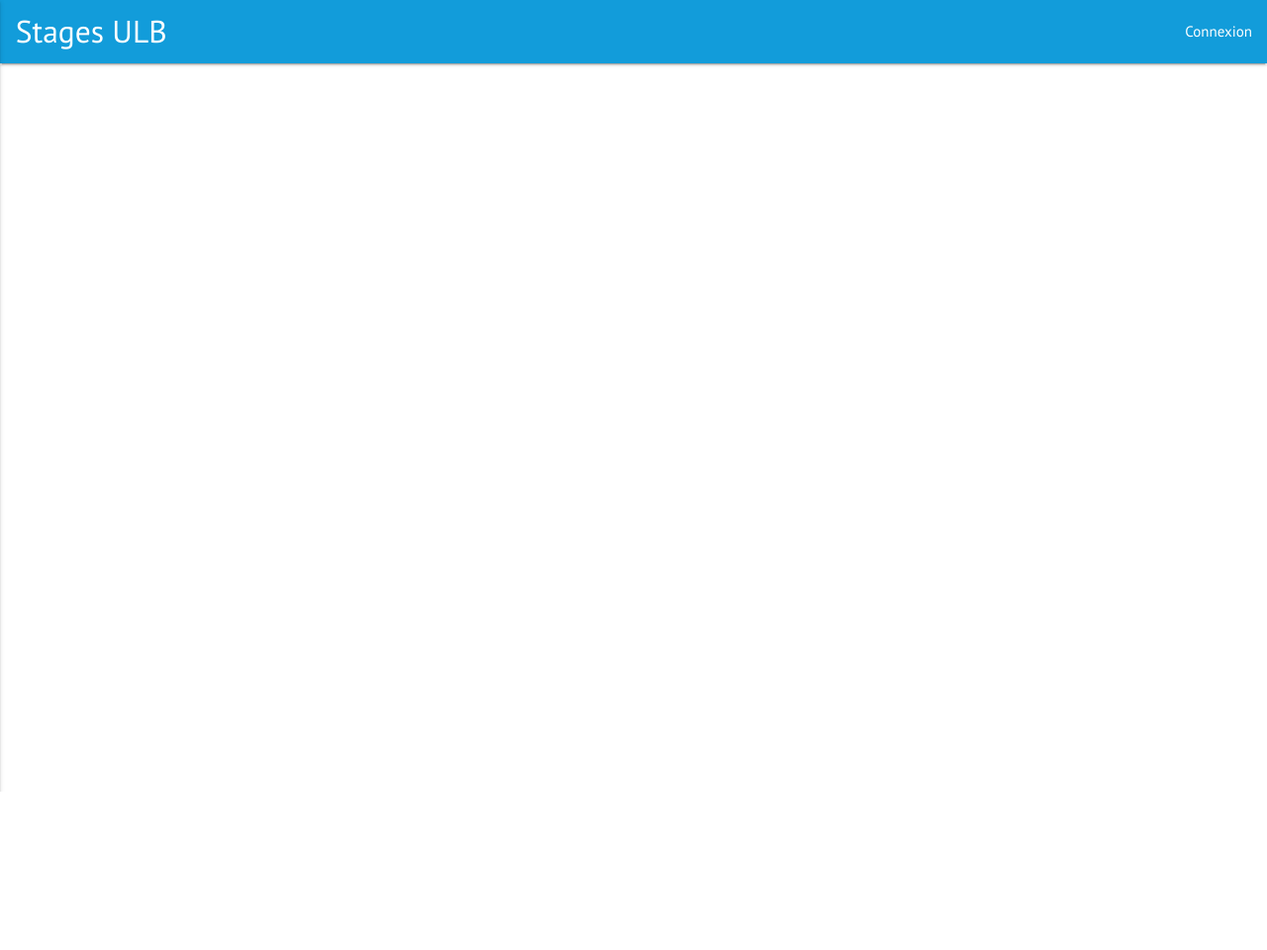
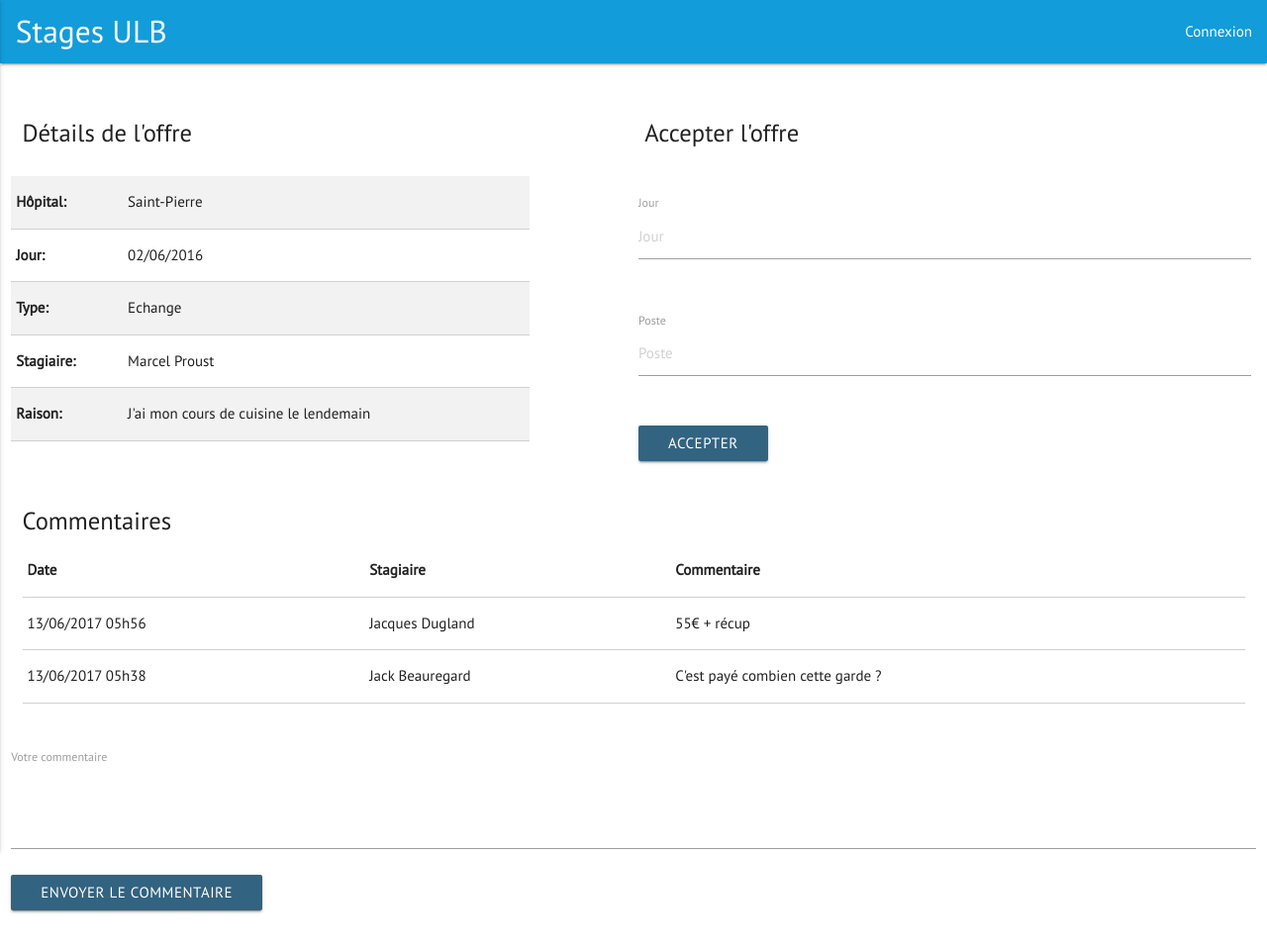
Before and after one commit to rahulyhg/stagesULB, a PHP site: template resources/views/hopital/offre.twig in a window 1280 px wide. Shown: the whole page at 99% size. Before the commit the page ends 800 px from the top, so only its background shows below. Run offline with PHP 8.4, Linux system fonts and the light colour scheme; the template is opened without the code that fills it, so the values that code supplies are empty; some libraries are stand-ins or nearby versions.

Commit message:
Sketch offre

```diff
--- a/resources/views/hopital/offre.twig
+++ b/resources/views/hopital/offre.twig
@@ -2,6 +2,84 @@
 
 {% block content %}
 
+    <div class="row">
+    <h5 class="col s5">Détails de l'offre</h5>
+        <h5 class="col offset-s1 s6">Accepter l'offre</h5>
+    </div>
 
+    <div class="row">
+    <table class="bordered striped col s5">
+        <tr>
+            <td><b>Hôpital: </b></td>
+            <td>Saint-Pierre</tr></td>
+        </tr>
+        <tr>
+            <td><b>Jour: </b></td>
+            <td>02/06/2016</tr></td>
+        </tr>
+        <tr>
+            <td><b>Type: </b></td>
+            <td>Echange</tr></td>
+        </tr>
+        <tr>
+            <td><b>Stagiaire: </b></td>
+            <td>Marcel Proust</tr></td>
+        </tr>
+        <tr>
+            <td><b>Raison: </b></td>
+            <td>J'ai mon cours de cuisine le lendemain</tr></td>
+        </tr>
+    </table>
+
+        {# ne montrer que si possible d'accepter l'offre ! #}
+        <table class="col offset-s1 s6">
+            <tr>
+                {# ne montrer que si offre d'échange !#}
+                <td><label for="jour">Jour</label><input placeholder="Jour" id="jour" type="text" class="validate"></td>
+            </tr>
+            <tr>
+                {# ne montrer que si offre d'échange !#}
+                <td><label for="poste">Poste</label><input placeholder="Poste" id="poste" type="text" class="validate"></td>
+            </tr>
+            <tr>
+                <td><a class="waves-effect waves-light btn">Accepter</a></td>
+            </tr>
+        </table>
+
+    </div>
+
+    <div class="row">
+        <div class= "col s12">
+            <h5>Commentaires</h5>
+            <table class="bordered responsive-table">
+                <thead>
+                <tr>
+                    <th>Date</th>
+                    <th>Stagiaire</th>
+                    <th>Commentaire</th>
+                </tr>
+                </thead>
+
+                <tbody>
+                <tr>
+                    <td>13/06/2017 05h56</td>
+                    <td>Jacques Dugland</td>
+                    <td>55€ + récup</td>
+                </tr>
+                <tr>
+                    <td>13/06/2017 05h38</td>
+                    <td>Jack Beauregard</td>
+                    <td>C'est payé combien cette garde ?</td>
+                </tr>
+                </tbody>
+            </table>
+        </div>
+    </div>
+    <form class="row">
+        <br>
+        <label for="commentaire">Votre commentaire</label>
+        <textarea id="commentaire" class="materialize-textarea"></textarea>
+        <a class="waves-effect waves-light btn">Envoyer le commentaire</a>
+    </form>
 
 {% endblock %}
```
